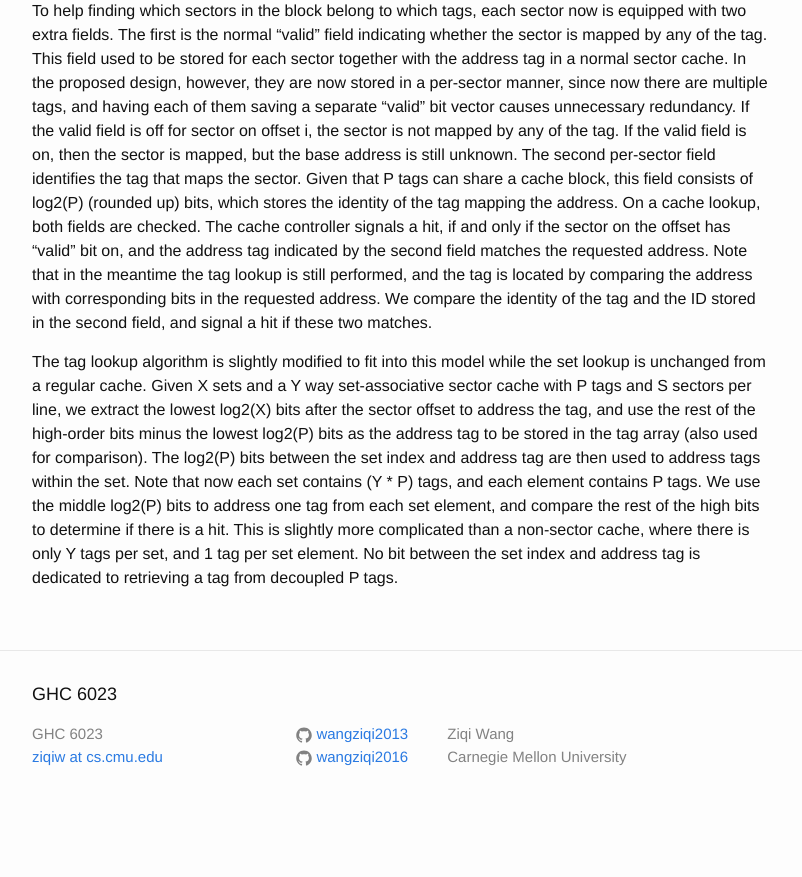
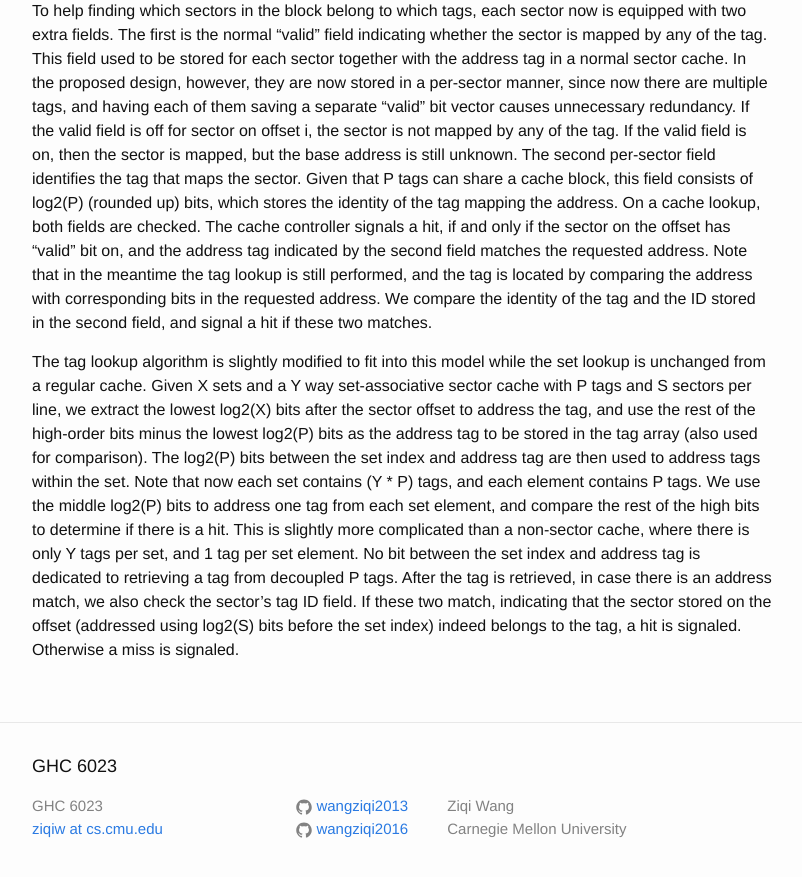
Before and after one commit to wangziqi2013/wangziqi2013.github.io, a Jekyll site: the page built from _posts/2020-05-24-decoupled-sector-caches.markdown, in a window 1280 px wide and 900 px high, scrolled down 1387 px. Shown: the top 877 px of the window, without its empty margins (238-1040 px from the left). Built offline with Jekyll 4.4.1, drawn with Linux system fonts in a browser that asks for light colours; before the commit the page ends 2215 px from its top, so only the background shows below that.

Commit message:
Adding tag ID

```diff
--- a/_posts/2020-05-24-decoupled-sector-caches.markdown
+++ b/_posts/2020-05-24-decoupled-sector-caches.markdown
@@ -71,4 +71,6 @@ the set index and address tag are then used to address tags within the set. Note
 and each element contains P tags. We use the middle log2(P) bits to address one tag from each set element, and compare
 the rest of the high bits to determine if there is a hit. This is slightly more complicated than a non-sector cache,
 where there is only Y tags per set, and 1 tag per set element. No bit between the set index and address tag is dedicated
-to retrieving a tag from decoupled P tags.
+to retrieving a tag from decoupled P tags. After the tag is retrieved, in case there is an address match, we also check
+the sector's tag ID field. If these two match, indicating that the sector stored on the offset (addressed using log2(S)
+bits before the set index) indeed belongs to the tag, a hit is signaled. Otherwise a miss is signaled.
```
